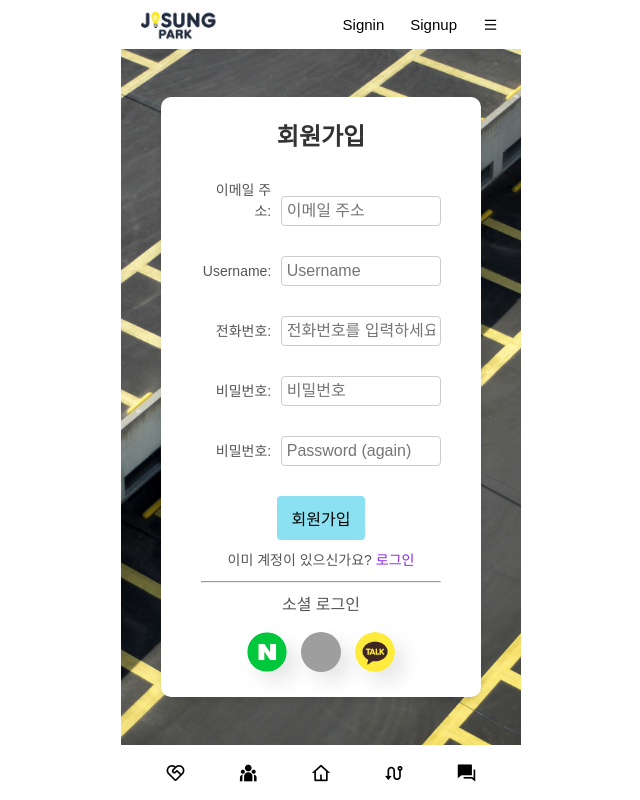
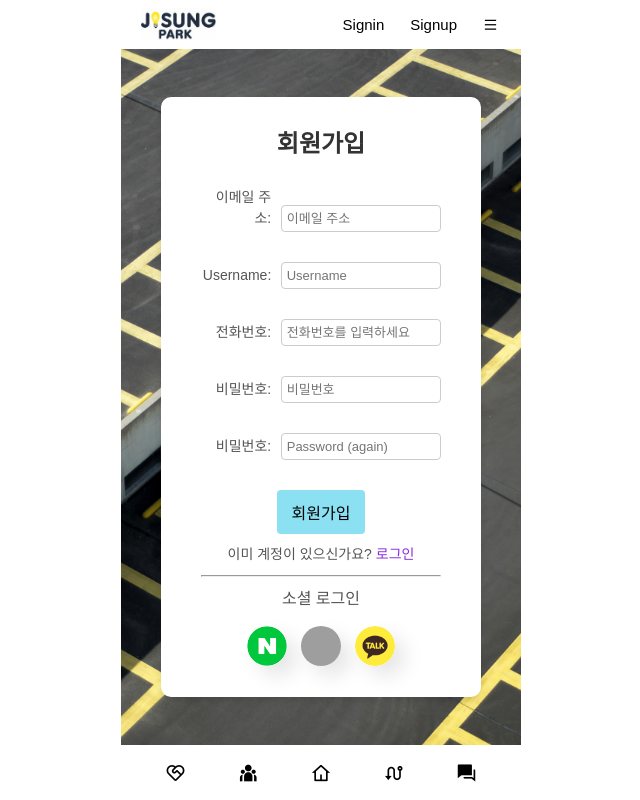
Before and after one commit to pirogramming/JisungPark, a Django app: page /accounts/signup/ in a window 1280 px wide. Shown: the whole page, without its empty margins (319-959 px from the left). Run offline with Django 5.2, Linux system fonts and the light colour scheme; tables that the repository leaves empty hold one stand-in row (values such as "Sample post"); some libraries are stand-ins or nearby versions; grey boxes are pictures that could not be loaded.

Commit message:
fix: input, textarea font-size re

```diff
--- a/static/css/style-lyj.css
+++ b/static/css/style-lyj.css
@@ -183,11 +183,13 @@ p{
     color: #555;
     margin-block: 1rem;
 }
-
+input, textarea {
+    font-size: 1.3rem;
+    touch-action: manipulation;
+}
 .login_elements input, .signup_form input {
     width: 16rem;
     padding: 0.5rem;
-    font-size: 1.6rem;
     border: 1px solid #ccc;
     border-radius: 4px;
     box-sizing: border-box;
@@ -379,7 +381,6 @@ p{
 }
 .qanda_container input, .qanda_container textarea {
     padding: 0.5rem;
-    font-size: 1.6rem;
     border: 1px solid #ccc;
     border-radius: 4px;
     box-sizing: border-box;
@@ -614,7 +615,6 @@ h6 {
     border: 1px solid #ccc;
     border-radius: 5px;
     margin-right: 5px;
-    font-size: 1.6rem;
 
 }
 
--- a/static/css/style-pth.css
+++ b/static/css/style-pth.css
@@ -231,7 +231,6 @@
     padding: 10px;
     border: 1px solid #ddd;
     border-radius: 4px;
-    font-size: 1.6rem;
 }
 .review input, .review textarea{
     width: 60%;
@@ -265,11 +264,9 @@
     padding-block: 5px;
     border: 1px solid #5F5F5F;
     border-radius: 4px;
-    font-size: 1.6rem;
 }
 .input-qna input {
     width: 80%;
-    font-size: 1.6rem;
 }
 .review-item {
     margin: 1rem;
@@ -299,7 +296,6 @@
     border: none;
     border-bottom: 1px solid #789;
     text-align: center;
-    font-size: 1.6rem;
 }
 .adjust{
     background-color: #e9e9e9;
--- a/templates/base.html
+++ b/templates/base.html
@@ -3,7 +3,7 @@
 <html lang="en">
   <head>
     <meta charset="UTF-8" />
-    <meta name="viewport" content="width=device-width, initial-scale=1.0" />
+    <meta name="viewport" content="width=device-width, initial-scale=1.0, maximum-scale=1" />
     <link href="https://cdn.jsdelivr.net/npm/remixicon/fonts/remixicon.css" rel="stylesheet">
     <link rel="stylesheet" href="{%static 'css/reset.css'%}">
     <link rel="stylesheet" href="{%static 'css/layout.css'%}">
```
